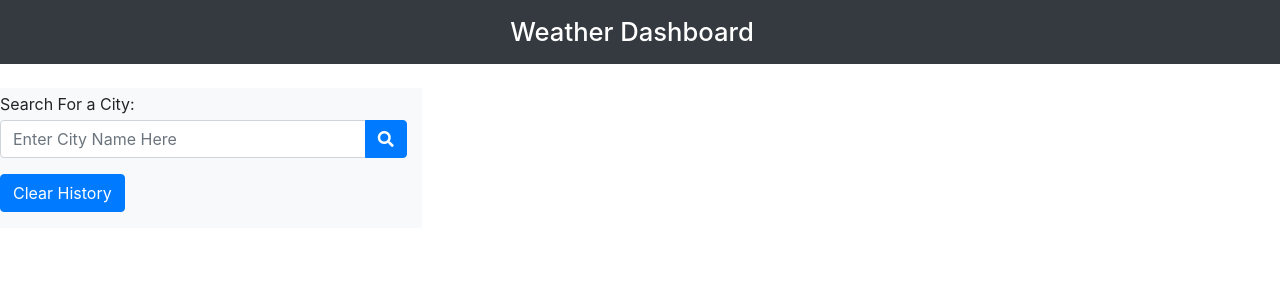
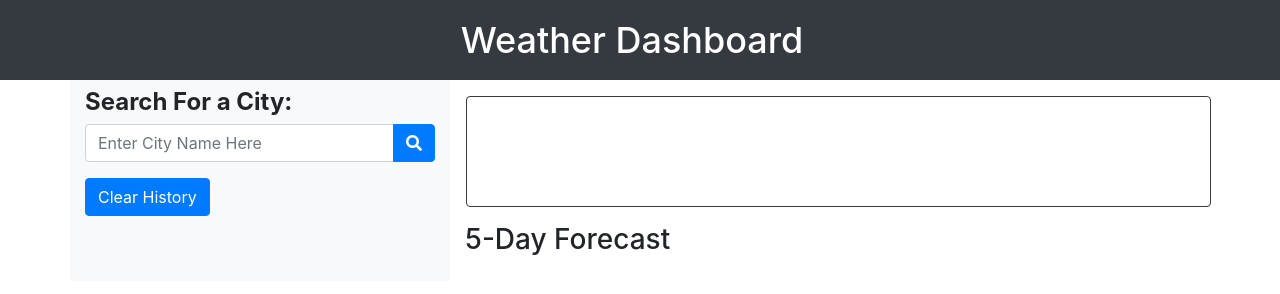
Before and after one commit to freddieb12345/WeatherApp, a plain HTML site: page index.html in a window 1280 px wide. Drawn offline with nearby package versions, Linux system fonts and the light colour scheme.

Commit message:
Finishing off html and added comments

```diff
--- a/assets/css/style.css
+++ b/assets/css/style.css
@@ -1,3 +1,15 @@
 .navbar-brand {
-    font-size: 2vw;
+    font-size: 36px;
 }
+.search-header {
+    font-size: 24px;
+    font-weight: bold;
+}
+
+.city-name {
+    font-size: 30px;
+}
+
+.forecast-date {
+    font-size: 18px;
+}
--- a/index.html
+++ b/index.html
@@ -10,26 +10,76 @@
     <link rel="stylesheet" type="text/css" href="./assets/css/style.css">
 </head>
 <body>
+    <!-- Creates navbar at the top of page with header of 'Weather Dashboard' -->
     <nav class = "navbar navbar-dark bg-dark">
         <span class ="navbar-brand mb-0 h1 w-100 text-center">Weather Dashboard</span>
     </nav>
-    <container class ="container">
-        <section class = row>
-            <aside class ="col-4 bg-light">
-                <p class ="search-header my-1">Search For a City:</p>
+
+
+    <main class ="container"> <!-- Creates main container for the rest of the content and formats it to be in the center of the screen -->
+        <section class = row> <!-- Formats the content to be in a row -->
+            <aside class ="col-4 bg-light"> <!-- Creates left hand side content that contains the search bar and search history -->
+                <label class ="search-header my-1">Search For a City:</label> <!-- Creates label for input below -->
                 <div class = "input-group mb-3">
-                    <input id = "city-input" typw ="text" class = "form-control" placeholder="Enter City Name Here" aria-label="Enter City Name Here">
-                    <div class = "input-group-append">
-                        <button class = "btn btn-primary" type = "button" id ="search-button">
-                            <i class= "fas fa-search"></i>
+                    <input id = "city-input" type ="text" class = "form-control" placeholder="Enter City Name Here" aria-label="Enter City Name Here"> <!-- Creates input field for City -->
+                    <div class = "input-group-append"> <!-- Appends the below button to the end of the input field  -->
+                        <button class = "btn btn-primary" type = "button" id ="search-button"> <!-- Creates submit button -->
+                            <i class= "fas fa-search"></i> <!-- Formats button to have search icon on it -->
                         </button>
                     </div>
                 </div>
-                <button class = "btn btn-primary mb-3" type="button" id="clear-history">Clear History</button>
-                <form id ="history"></form>
+                <button class = "btn btn-primary mb-3" type="button" id="clear-history">Clear History</button> <!-- Creates clear history button  -->
+                <form id ="history"></form> <!-- Creates form for search history -->
             </aside>
+
+            <card class = "col-8"> <!-- Creates card that takes up the remaining 8 columns of the page -->
+                <row class = "row mr-0 ">
+                    <container class="col-12 border border-dark m-3 rounded"> <!-- Creates a container and formats a border around it -->
+                        <row class = "row "> <!-- Formats the content to be in a row -->
+                            <container class="col-12"> <!-- Creates a container that takes up the full 12  columns of the parent container -->
+                                <span id = "city-name" class ="city-name align-middle"></span><!--  Creates section for city name -->
+                                <img id = "current-pic" src="placeholder" alt>
+                            </container>
+                        </row>
+                        <row class="row"> <!-- Creates section for temperature -->
+                            <container class="col-12">
+                                <p id="temperature"></p>
+                            </container>
+                        </row>
+                        <row class="row"> <!-- Creates section for humidity -->
+                            <container class="col-12">
+                                <p id="humidity"></p>
+                            </container>
+                        </row>
+                        <row class="row"> <!-- Creates section for wind speed -->
+                            <container class="col-12">
+                                <p id="wind-speed"></p>
+                            </container>
+                        </row>
+                        <row class="row"> <!-- Creates section for uv index -->
+                            <container class="col-12 d-flex">
+                                <p id="UV-index"></p>
+                            </container>
+                        </row>
+                    </container>
+                </row>
+                <!-- Creating the 5 day forecast -->
+                <row class ="row">
+                    <container class="col-12">
+                        <h3>5-Day Forecast</h3>
+                    </container>
+                </row>
+                <!-- Creating 5 cards for the 5 day forecast -->
+                <row class="row">
+                    <card class="col forecast bg-primary text-white ml-3 mb-3 rounded"></card>
+                    <card class="col forecast bg-primary text-white ml-3 mb-3 rounded"></card>
+                    <card class="col forecast bg-primary text-white ml-3 mb-3 rounded"></card>
+                    <card class="col forecast bg-primary text-white ml-3 mb-3 rounded"></card>
+                    <card class="col forecast bg-primary text-white ml-3 mb-3 rounded"></card>
+                </row>
+            </card>
         </section>
-    </container>
+    </main>
     <script src="https://unpkg.com/axios/dist/axios.min.js"></script>
     <script src="assets/js/script.js"></script>
 </body>
```
